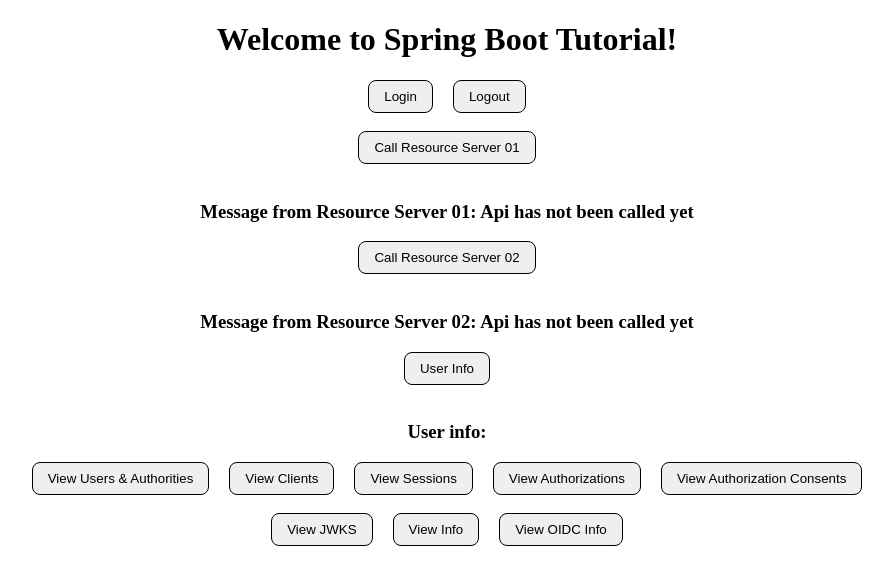
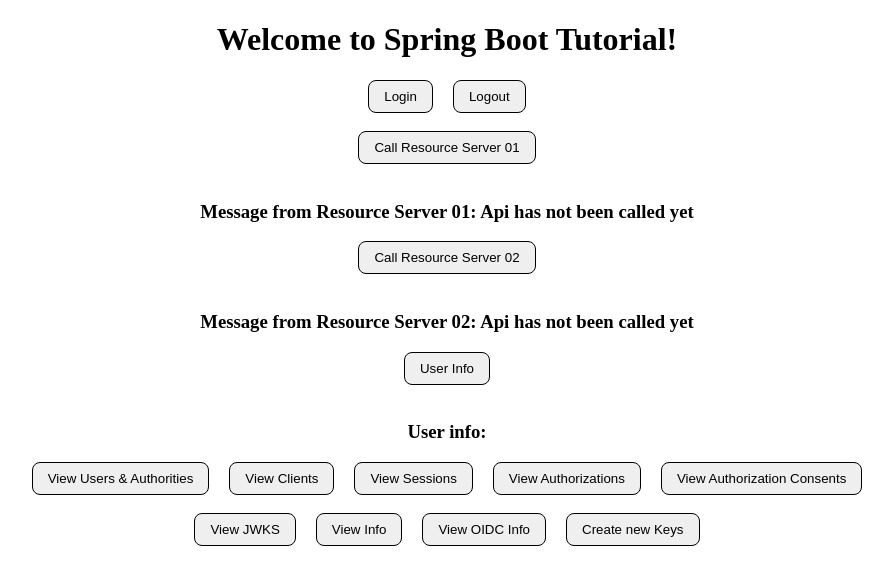
Before and after one commit to wdkeyser02/AngularApp, an Angular app: page / in a window 1280 px wide. Shown: the top 584 px of the page, without its empty margins (193-1086 px from the left). Built offline with nearby package versions, Linux system fonts and the light colour scheme.

Commit message:
Setup Rotating Keys

```diff
--- a/src/app/app.component.html
+++ b/src/app/app.component.html
@@ -19,6 +19,7 @@
   <button (click)="jwks_data()">View JWKS</button>
   <button (click)="info_data()">View Info</button>
   <button (click)="oidc_info_data()">View OIDC Info</button>
+  <button (click)="new_jwks()">Create new Keys</button>
 </div>
 
 <router-outlet></router-outlet>
--- a/src/app/app.component.ts
+++ b/src/app/app.component.ts
@@ -83,4 +83,8 @@
       '_blank'
     );
   }
+
+  new_jwks() {
+    window.open('http://localhost:9000/oauth2/new_jwks', '_blank');
+  }
 }
```
